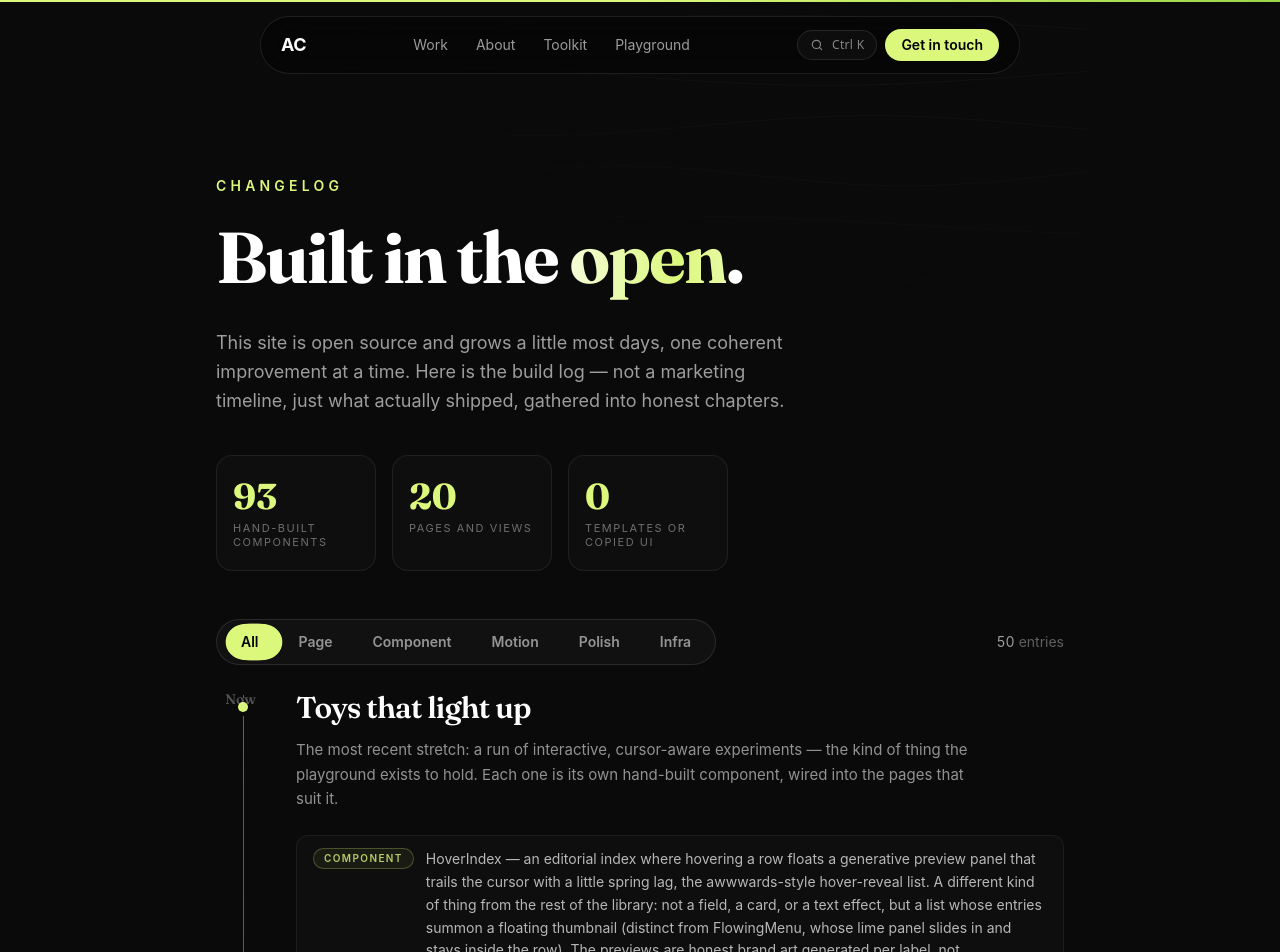
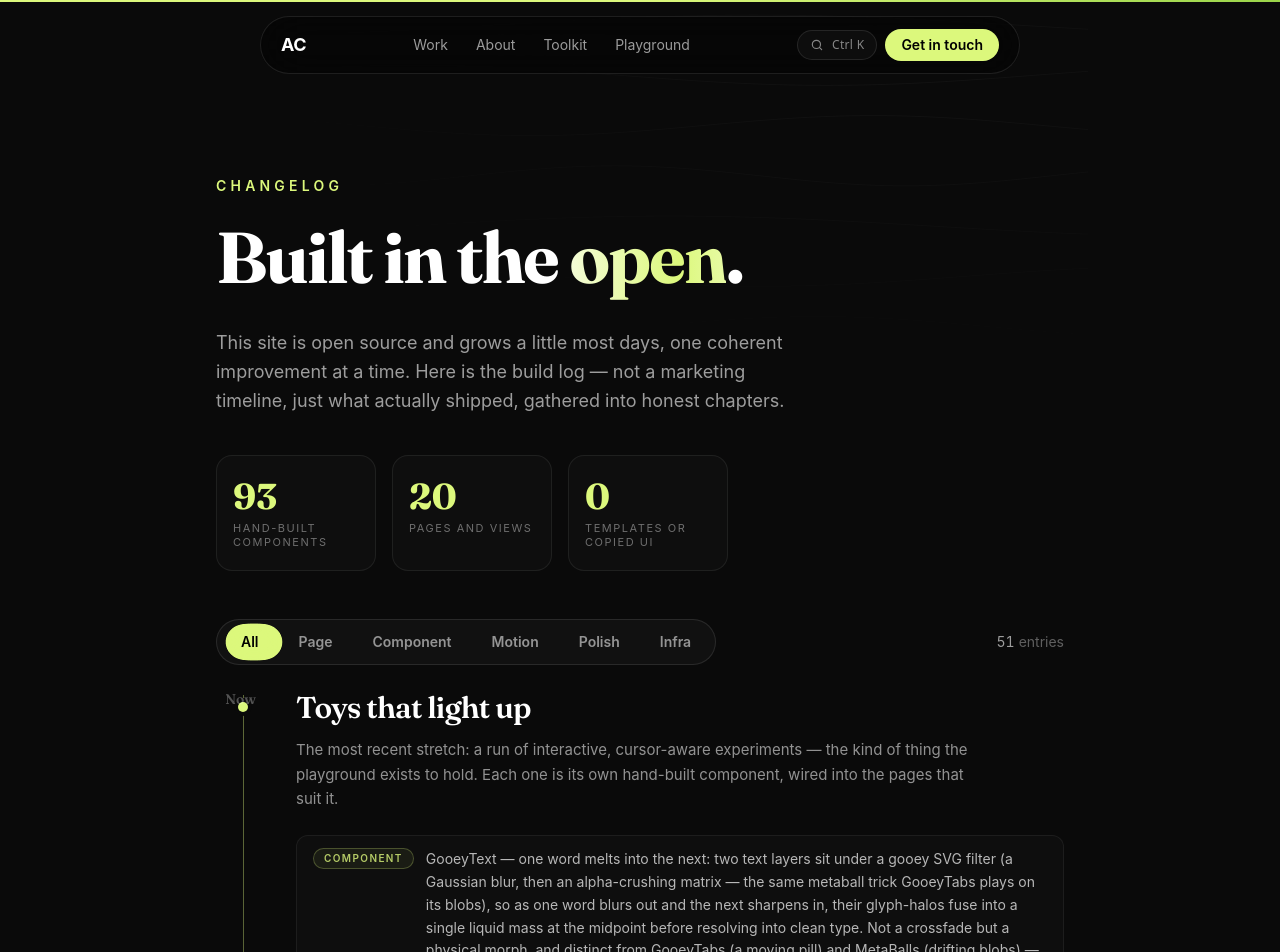
Before and after one commit to ArseniyCherednichenko/portfolio, a React (Vite) app: page /changelog in a window 1280 px wide. Shown: the top 952 px of the page. Built offline with nearby package versions, Linux system fonts and the light colour scheme.

Commit message:
Changelog: log GooeyText at the top of the current chapter

```diff
--- a/src/data/changelog.ts
+++ b/src/data/changelog.ts
@@ -44,6 +44,7 @@ export const CHAPTERS: Chapter[] = [
     summary:
       'The most recent stretch: a run of interactive, cursor-aware experiments — the kind of thing the playground exists to hold. Each one is its own hand-built component, wired into the pages that suit it.',
     items: [
+      { kind: 'component', text: 'GooeyText — one word melts into the next: two text layers sit under a gooey SVG filter (a Gaussian blur, then an alpha-crushing matrix — the same metaball trick GooeyTabs plays on its blobs), so as one word blurs out and the next sharpens in, their glyph-halos fuse into a single liquid mass at the midpoint before resolving into clean type. Not a crossfade but a physical morph, and distinct from GooeyTabs (a moving pill) and MetaBalls (drifting blobs) — here the fusing shapes are letters. It replaced the plain crossfade on the hero’s "I build ..." line, the most-read line on the site, and is a Type & text experiment. Honest to assistive tech via an aria-live region; reduced motion drops the filter for an instant, legible swap' },
       { kind: 'component', text: 'HoverIndex — an editorial index where hovering a row floats a generative preview panel that trails the cursor with a little spring lag, the awwwards-style hover-reveal list. A different kind of thing from the rest of the library: not a field, a card, or a text effect, but a list whose entries summon a floating thumbnail (distinct from FlowingMenu, whose lime panel slides in and stays inside the row). The previews are honest brand art generated per label, not screenshots, and every row is a real link, so it doubles as navigation. It closes the Work ledger with an outward index into the rest of the site — About, Playground, Toolkit, On motion, Writing, Now — framing the projects as one facet rather than the whole story, and debuts as a Playground controls experiment fed the real site links. Touch and reduced motion drop the floating preview for a clean, fully legible list' },
       { kind: 'component', text: 'Odometer — a mechanical trip-meter count: each place is a vertical reel of 0-9 clipped to a single-digit slot, and on reveal every reel slides up from zero into place, passing through the numbers in between the way a car odometer does, with higher places landing a beat after the ones to their right. A physical slide, not a text-swap — a different kind of count from the AnimatedCounter that tweens a number or the SplitFlap that hinges a glyph. It now rolls the by-the-numbers figures on the homepage and is a Playground experiment; reduced motion parks every reel on its final digit instantly' },
       { kind: 'component', text: 'Knob — a tactile rotary control you turn like hardware: drag up or down to sweep the pointer around a 270° arc, spin the wheel for fine steps, or focus it and use the arrow, Page, and Home/End keys. The pointer rides a spring so it settles with a little physical give, and it is a real ARIA slider throughout. It gave the Design page’s Motion section its missing verb — a two-knob spring tuner where you turn stiffness and damping and watch a puck spring across on your own curve, the "held back for the physical bits" note finally made playable — and drives a live meter in the Playground controls band. Reduced motion snaps the pointer exactly and calms the puck' },
```
